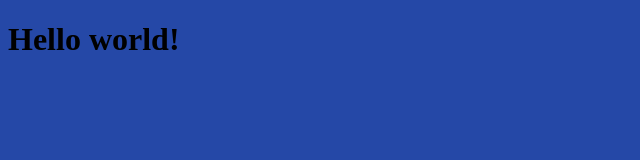
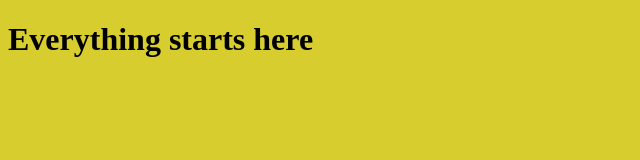
Before and after one commit to AndresAgudelo90/my-first-website, a plain HTML site: page index.html in a window 1280 px wide. Shown: the whole page, without its empty margins (0-640 px from the left). Drawn offline with Linux system fonts and the light colour scheme.

Commit message:
Se cambió el color, el h1 y el alert

```diff
--- a/index.css
+++ b/index.css
@@ -1,3 +1,3 @@
 body {
-    background-color: rgb(37, 72, 167);
+    background-color: rgb(216, 205, 47);
 }
--- a/index.html
+++ b/index.html
@@ -8,7 +8,7 @@
     <title>My first website</title>
 </head>
 <body>
-    <h1>Hello world!</h1>
+    <h1>Everything starts here</h1>
     <script src="index.js"></script>
 </body>
 </html>
--- a/index.js
+++ b/index.js
@@ -1 +1 @@
-alert("Hello World")
+alert("Hechando codigo!!")
```
